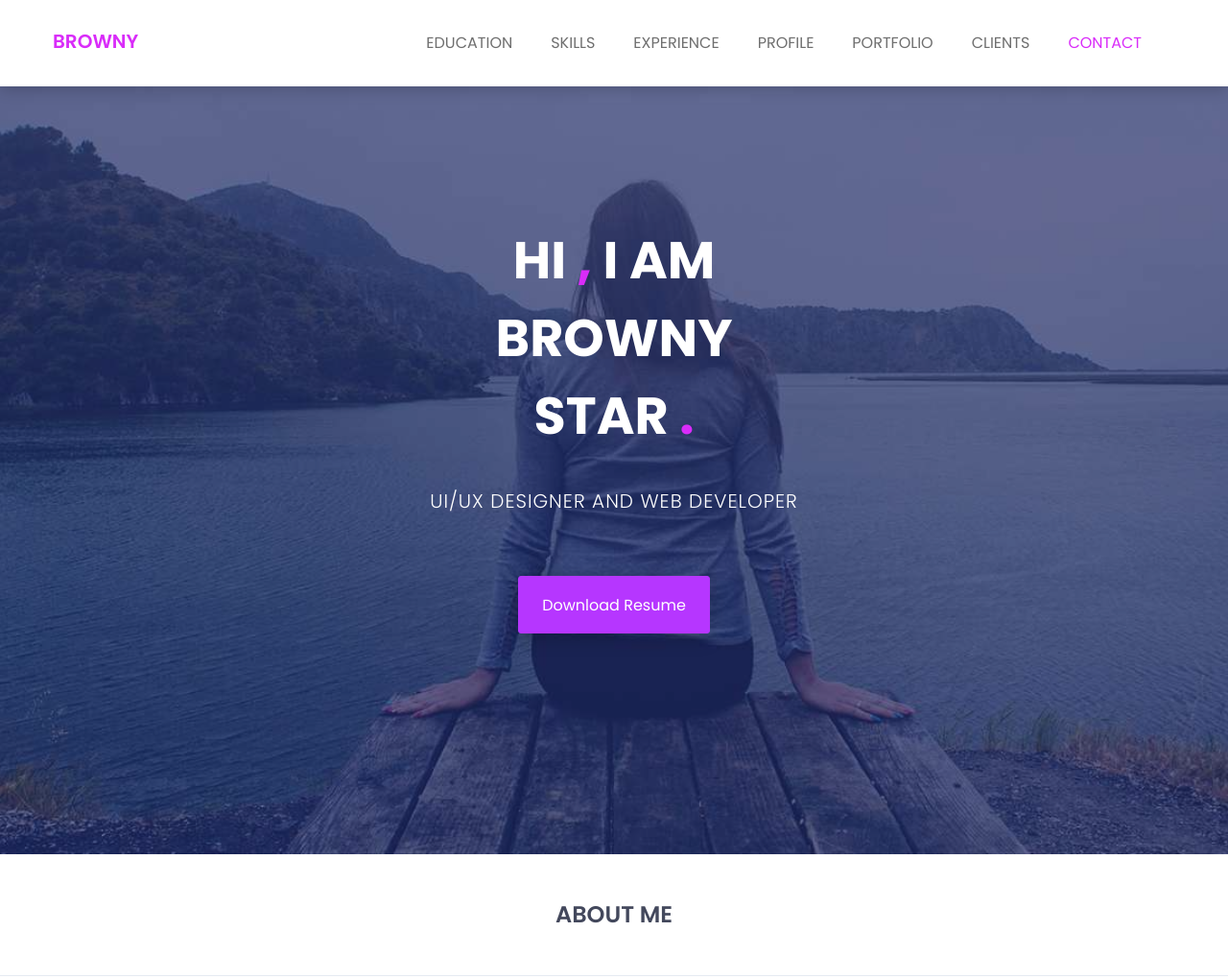
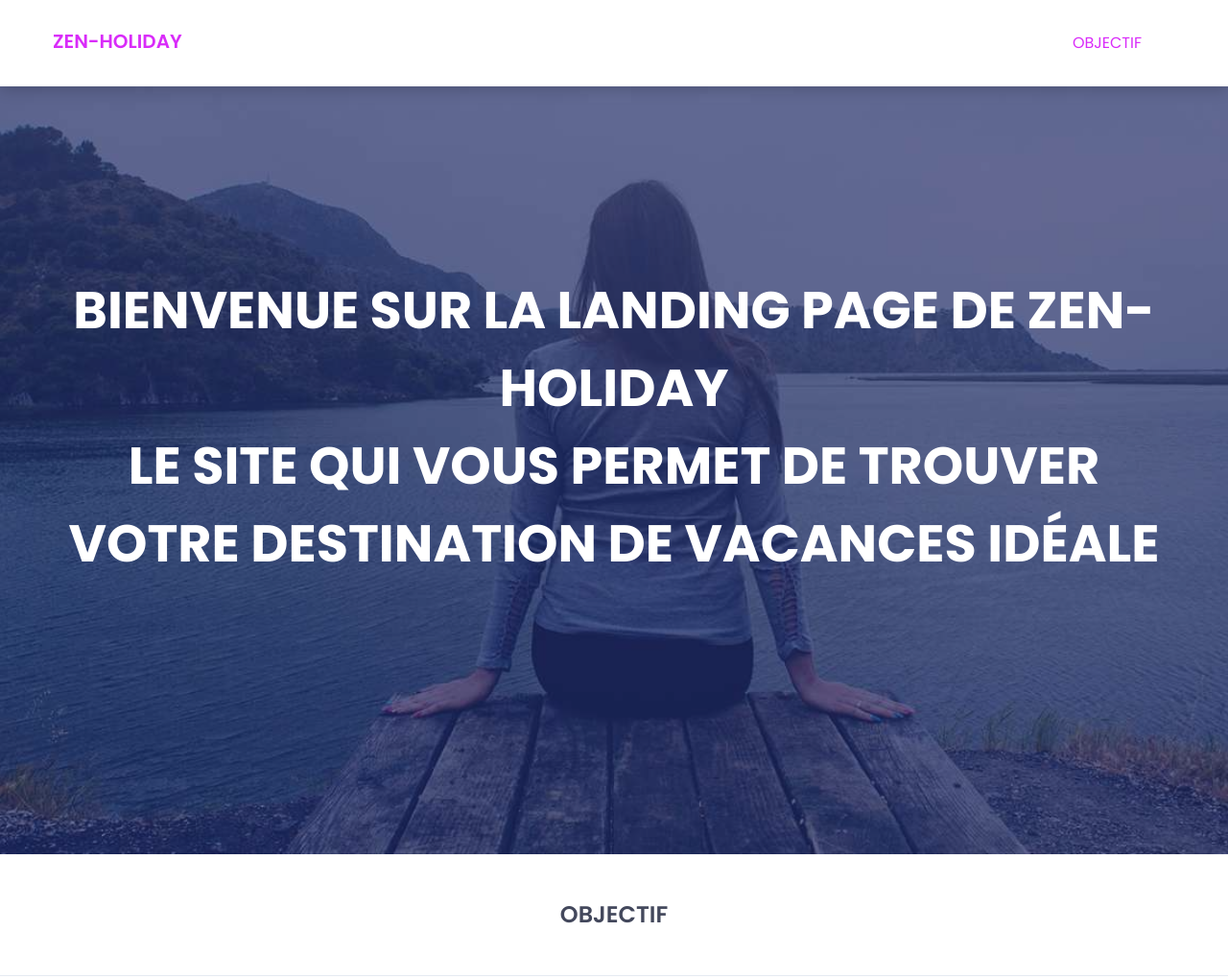
Before and after one commit to Dev-EtapesPrint/CDA_EtapesPrint, a plain HTML site: page browny-v1.0/browny-v1.0/index.html in a window 1280 px wide. Shown: the top 1020 px of the page at 96% size. Drawn offline with nearby package versions, Linux system fonts and the light colour scheme.

Commit message:
Update index.html

```diff
--- a/browny-v1.0/browny-v1.0/index.html
+++ b/browny-v1.0/browny-v1.0/index.html
@@ -1,5 +1,5 @@
 <!doctype html>
-<html class="no-js" lang="en">
+<html class="no-js" lang="fr">
 
 <head>
 	<!-- meta data -->
@@ -14,7 +14,7 @@
 		rel="stylesheet">
 
 	<!-- title of site -->
-	<title>Browny</title>
+	<title>Landing page</title>
 
 	<!-- For favicon png -->
 	<link rel="shortcut icon" type="image/icon" href="assets/logo/favicon.png" />
@@ -72,7 +72,7 @@
 						<button type="button" class="navbar-toggle" data-toggle="collapse" data-target="#navbar-menu">
 							<i class="fa fa-bars"></i>
 						</button>
-						<a class="navbar-brand" href="index.html">browny</a>
+						<a class="navbar-brand" href="index.html">Zen-Holiday</a>
 					</div><!--/.navbar-header-->
 					<!-- End Header Navigation -->
 
@@ -80,13 +80,7 @@
 					<div class="collapse navbar-collapse menu-ui-design" id="navbar-menu">
 						<ul class="nav navbar-nav navbar-right" data-in="fadeInDown" data-out="fadeOutUp">
 							<li class=" smooth-menu active"></li>
-							<li class=" smooth-menu"><a href="#education">education</a></li>
-							<li class="smooth-menu"><a href="#skills">skills</a></li>
-							<li class="smooth-menu"><a href="#experience">experience</a></li>
-							<li class="smooth-menu"><a href="#profiles">profile</a></li>
-							<li class="smooth-menu"><a href="#portfolio">portfolio</a></li>
-							<li class="smooth-menu"><a href="#clients">clients</a></li>
-							<li class="smooth-menu"><a href="#contact">contact</a></li>
+							<li class=" smooth-menu"><a href="#objectif">Objectif</a></li>
 						</ul><!--/.nav -->
 					</div><!-- /.navbar-collapse -->
 				</div><!--/.container-->
@@ -105,9 +99,10 @@
 			<div class="row">
 				<div class="col-md-12 text-center">
 					<div class="header-text">
-						<h2>hi <span>,</span> i am <br> browny <br> star <span>.</span> </h2>
-						<p>ui/ux designer and web developer</p>
-						<a href="assets/download/browney.txt" download>download resume</a>
+						<h2>
+							Bienvenue sur la Landing page de <strong>Zen-Holiday</strong><br>
+							Le site qui vous permet de trouver votre destination de vacances idéale
+						</h2>
 					</div><!--/.header-text-->
 				</div><!--/.col-->
 			</div><!-- /.row-->
@@ -117,9 +112,9 @@
 	<!--welcome-hero end -->
 
 	<!--about start -->
-	<section id="about" class="about">
+	<section id="objectif" class="about">
 		<div class="section-heading text-center">
-			<h2>about me</h2>
+			<h2>Objectif</h2>
 		</div>
 		<div class="container">
 			<div class="about-content">
```
